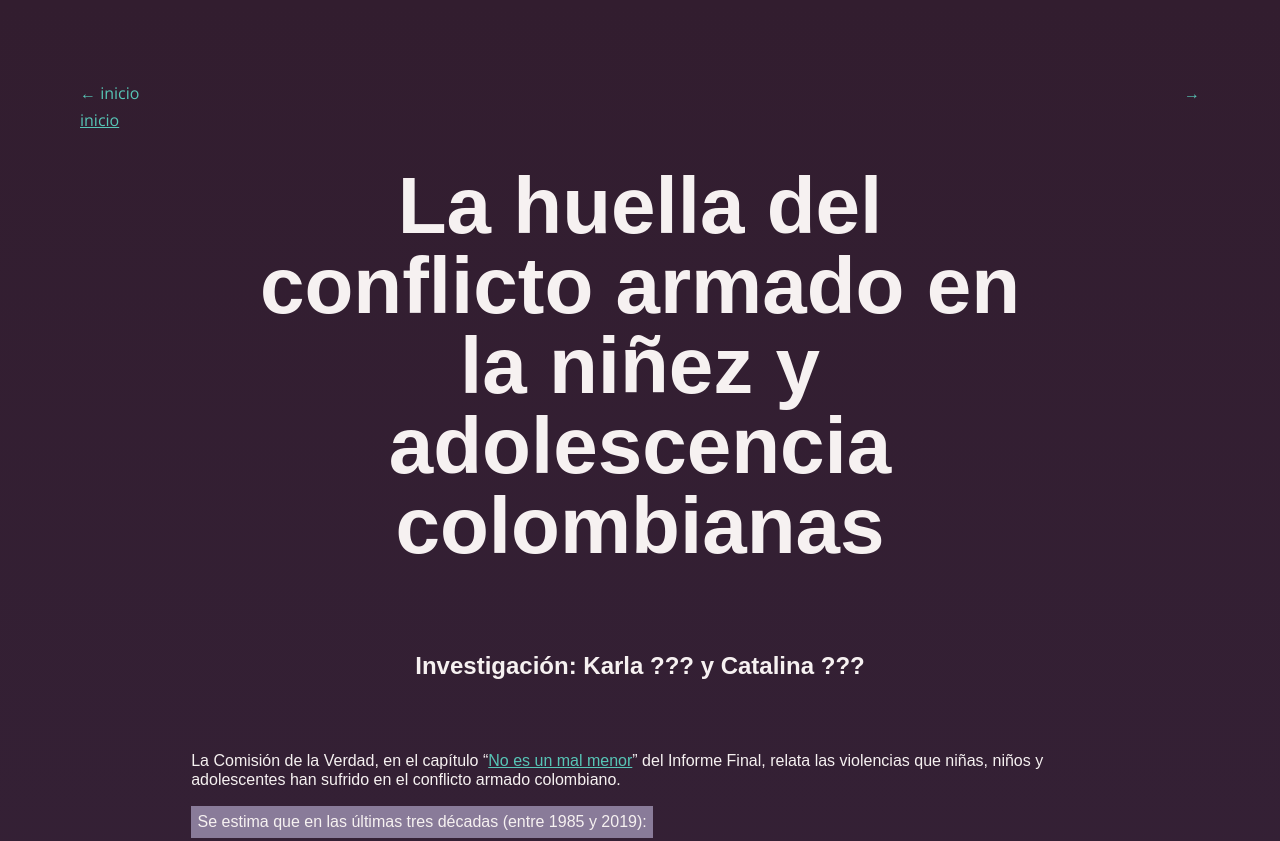
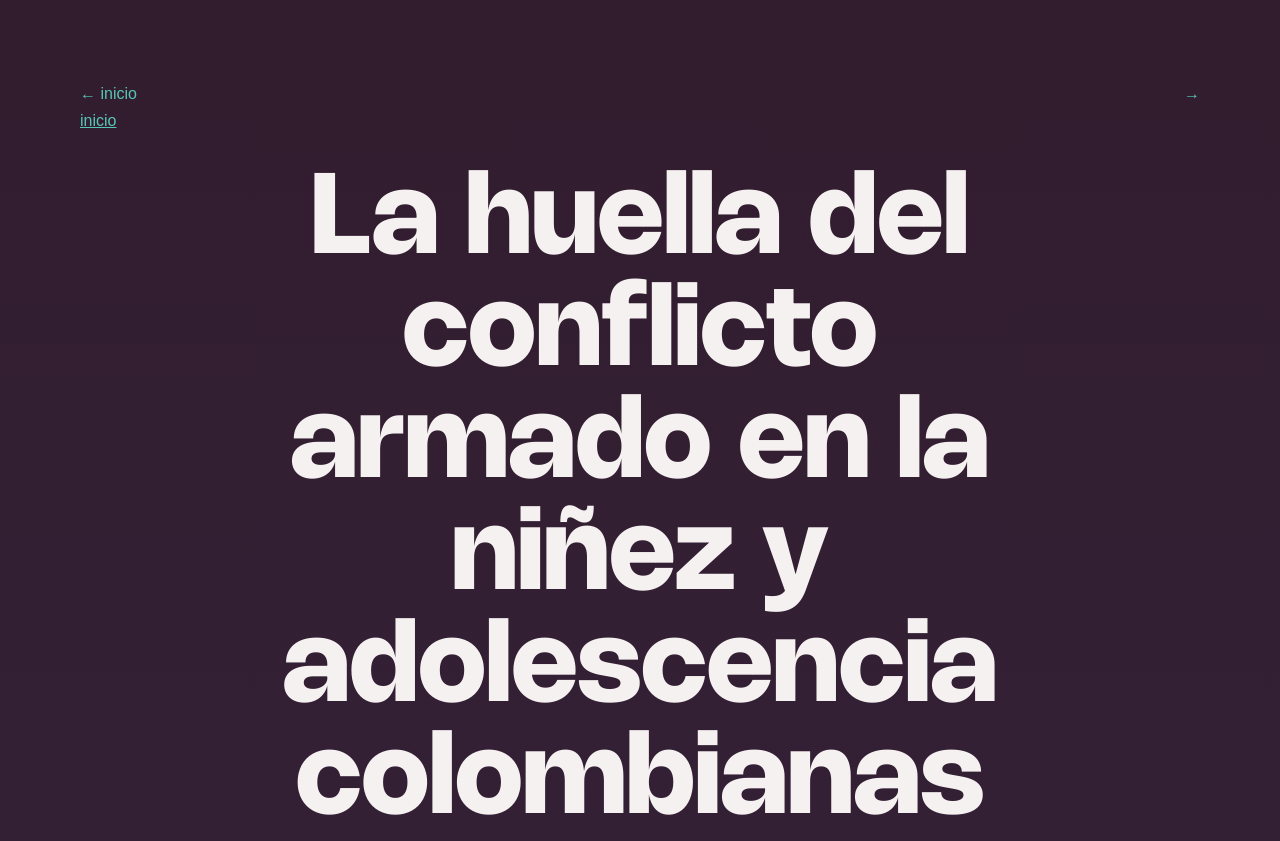
Before and after one commit to enflujo/imagina-vacs, an Astro site: page /especiales/vacs/proyecto1 in a window 1280 px wide. Shown: the top 841 px of the page. Built offline with nearby package versions, Linux system fonts and the light colour scheme; Astro itself is replaced by a stand-in of ours; a web font is replaced by a local one.

Commit message:
💄 Tipografías y colores

```diff
--- a/src/pages/index.astro
+++ b/src/pages/index.astro
@@ -5,9 +5,9 @@
 
 <Plantilla titulo="VACS">
   <main id="paginaIntroduccion">
-    <h1>VACS</h1>
+    <h1>Un título relajado pero conmovedor</h1>
     <section id="introduccion" class="seccion">
-      <h2>Introducción</h2>
+      <h2>Violencias contra niños y jóvenes</h2>
       <div>
         <p>
           La manera en la que actuamos y nos relacionamos con el mundo se empieza a desarrollar en la infancia. De
--- a/src/pages/proyecto1.astro
+++ b/src/pages/proyecto1.astro
@@ -461,7 +461,7 @@
     font-family: 'Source Sans Pro', sans-serif;
 
     h1 {
-      font-size: 5em;
+      font-size: 7em;
       text-align: center;
       margin-bottom: 1em;
       line-height: 1em;
--- a/src/pages/proyecto2.astro
+++ b/src/pages/proyecto2.astro
@@ -168,9 +168,11 @@
 
 <style lang="scss">
   h1 {
-    font-size: 3em;
+    font-size: 5em;
     text-align: center;
     margin-bottom: 1em;
+    max-width: 1111px;
+    margin: 0 auto 24px;
   }
 
   // Borrar eventualmente esta clase
--- /dev/null
+++ b/src/scss/_constantes.scss
@@ -0,0 +1,24 @@
+$fuenteTitulos: 'Nohemi', 'Brush Script MT', sans-serif;
+$fuenteSubtitulos: 'Nohemi', 'Brush Script MT', sans-serif;
+$fuenteTexto: 'Blinker', 'Arial', Arial, sans-serif;
+$fuenteEscribiendo: 'Chivo Mono', 'Segoe', monospace;
+$fuenteDestacado: 'Red Hat Display', 'Courier New', Courier, monospace;
+$fuenteTestimonio: 'Alegreya', 'Times New Roman', serif;
+$fuenteTabla: 'Blinker', 'Arial', Arial, sans-serif;
+
+:root {
+  //paleta 1
+  --rosaIntenso: #fc6dab;
+  --amarilloSol: #ffbc42;
+  --verdeBiche: #ccff66;
+
+  //fondos
+  --amarilloEdadMedia: #fff8cc;
+  --verdeTeVerde: #ccffcc;
+  --azulCielo: #c9f0ff;
+  --moraAzul: #531cb3;
+  --rosaHermanosGrimm: #fcc5dd;
+
+  //variables color
+  --colorFondoTranquilo: var(--azulCielo);
+}
--- a/src/scss/estilosGlobales.scss
+++ b/src/scss/estilosGlobales.scss
@@ -1,4 +1,20 @@
-@import url('https://fonts.googleapis.com/css2?family=Open+Sans&display=swap');
+@import './constantes';
+
+@import url('https://fonts.googleapis.com/css2?family=Red+Hat+Display&display=swap');
+@import url('https://fonts.googleapis.com/css2?family=Alegreya:ital,wght@0..1,0..900&display=swap');
+@import url('https://fonts.googleapis.com/css2?family=Chivo+Mono:ital,wght@0..1,0..900&display=swap');
+
+@font-face {
+  font-family: 'Blinker';
+  src: url('../fuentes/Blinker_variable_font.ttf') format('truetype-variations');
+  font-weight: 1 900;
+}
+
+@font-face {
+  font-family: 'Nohemi';
+  src: url('../fuentes/Nohemi-VF.ttf') format('truetype-variations');
+  font-weight: 1 900;
+}
 
 html {
   box-sizing: border-box;
@@ -19,8 +35,8 @@
 }
 
 body {
-  font-family: 'Open Sans', sans-serif;
-  background: rgb(50, 29, 47);
+  font-family: $fuenteTexto;
+  background: --moraAzul;
   background: linear-gradient(180deg, rgba(50, 29, 47, 1) 0%, rgba(61, 46, 79, 1) 50%, rgba(76, 95, 122, 1) 100%);
   color: #f6f1f1;
   min-height: 100vh;
@@ -88,9 +104,9 @@
 
 .relato {
   background-color: rgba(210, 105, 30, 0.89);
+  font-family: $fuenteTestimonio;
   border-radius: 15px;
   padding: 1em;
-  font-style: italic;
   font-size: 1.1em;
 }
 
@@ -108,6 +124,7 @@
 
 .grafica {
   width: fit-content;
+  font-family: $fuenteTabla;
   border: solid 1px rgb(137 123 153);
   padding: 0.5em;
   margin: 1em;
@@ -115,6 +132,7 @@
 
 .escribiendo {
   text-decoration: blink;
+  font-family: $fuenteEscribiendo;
   // animation: openclose 5s ease-in-out;
   background-color: rgb(137 123 153);
   padding: 0.4em;
@@ -123,6 +141,7 @@
 
 .destacado {
   font-size: 1.3em;
+  font-family: $fuenteDestacado;
   color: rgb(50, 29, 47);
   background-color: rgba(245, 186, 57, 0.836);
   padding: 0.5em;
@@ -136,6 +155,7 @@
 
 .tituloProyecto {
   max-width: 1111px;
+  font-family: $fuenteTitulos;
   margin: 4vh auto;
   padding: 0 4vw;
 }
```
Also changed, not shown: src/fuentes/Nohemi-VF.ttf (added).
